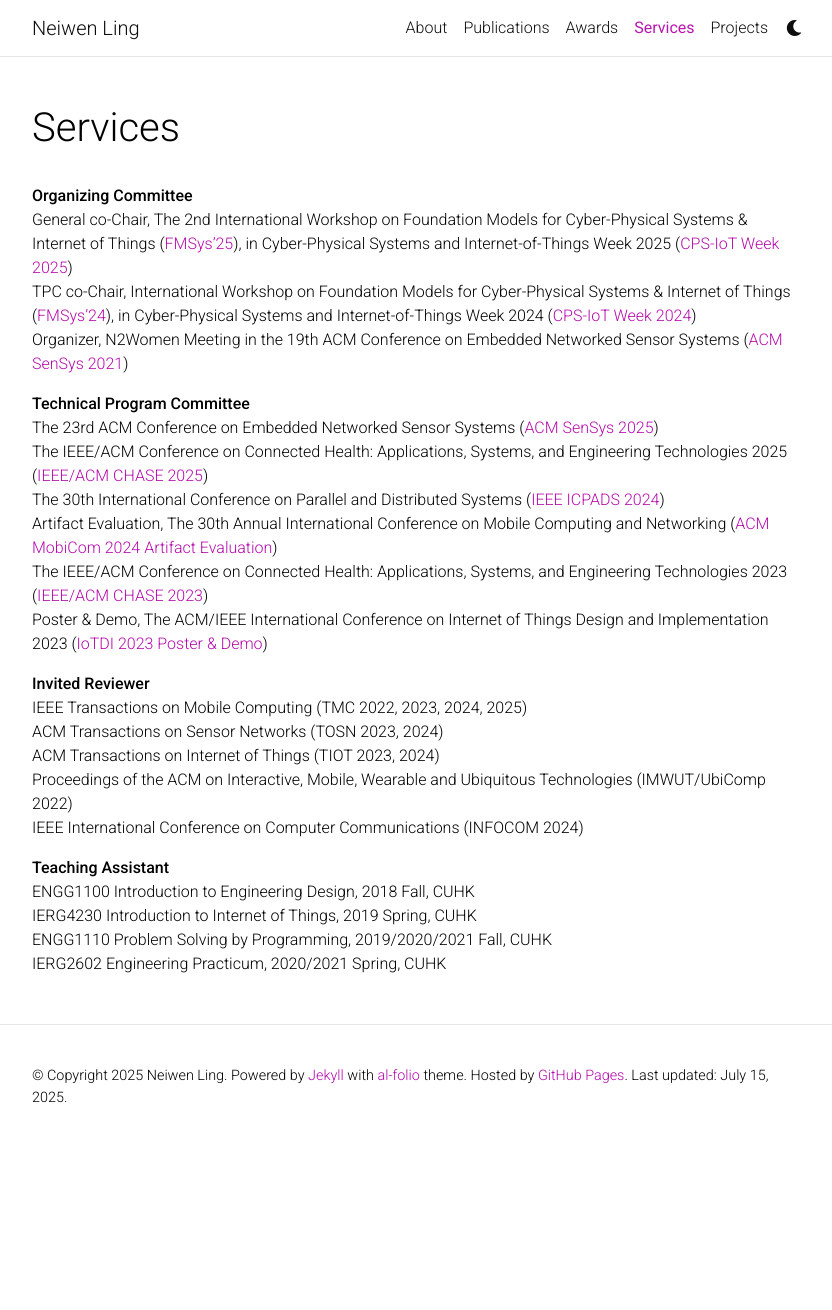
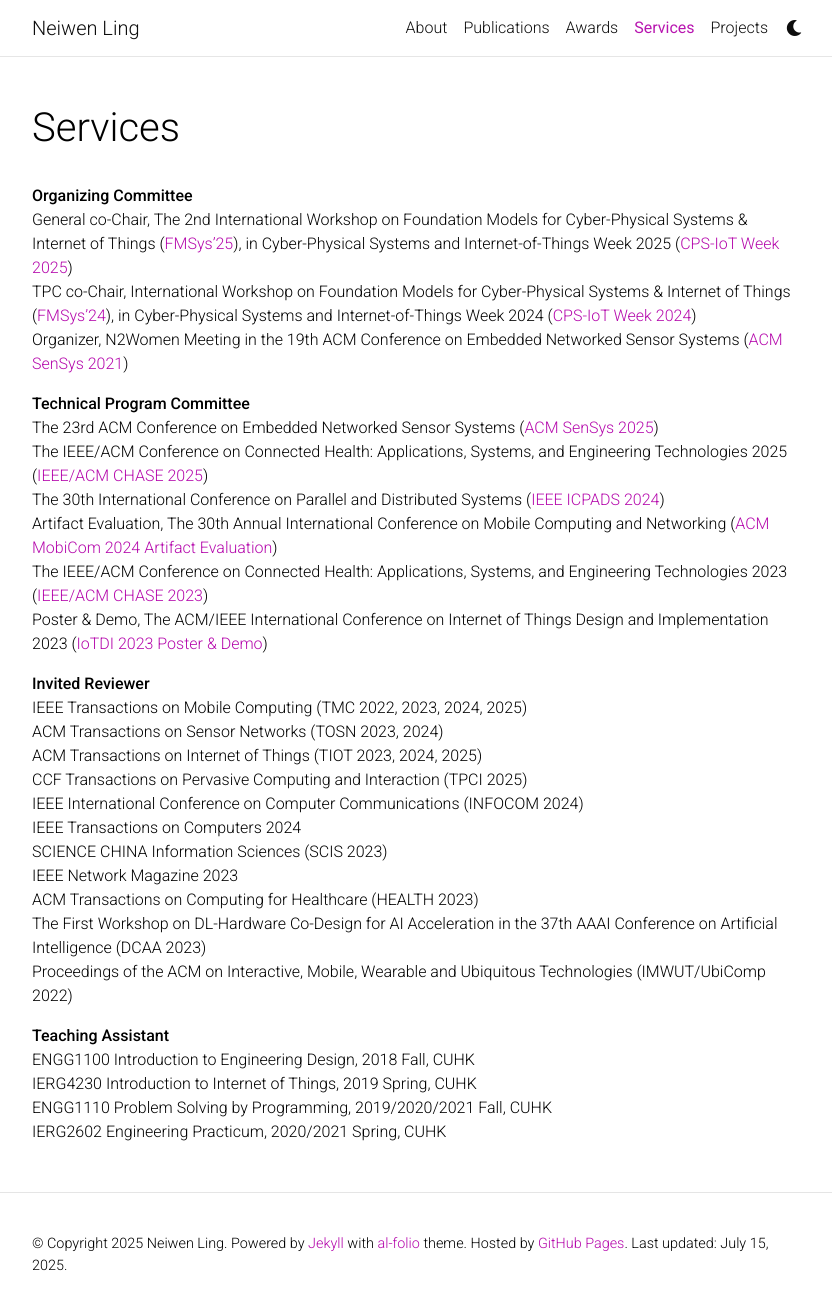
Before and after one commit to Neawhen/neiwen.github.io, a Jekyll site: the page built from _pages/services.md, in a window 1280 px wide and 1316 px high. Shown: the top 1310 px of the window, without its empty margins (223-1055 px from the left). Built offline with Jekyll 4.4.1, drawn with Linux system fonts in a browser that asks for light colours; comment, search, counter and statistics services are not loaded; a style sheet for code colours, icons or effects is not loaded.

Commit message:
Update services.md

```diff
--- a/_pages/services.md
+++ b/_pages/services.md
@@ -22,14 +22,15 @@
 **Invited Reviewer**\
 IEEE Transactions on Mobile Computing (TMC 2022, 2023, 2024, 2025)\
 ACM Transactions on Sensor Networks (TOSN 2023, 2024)\
-ACM Transactions on Internet of Things (TIOT 2023, 2024)\
-Proceedings of the ACM on Interactive, Mobile, Wearable and Ubiquitous Technologies (IMWUT/UbiComp 2022)\
-IEEE International Conference on Computer Communications (INFOCOM 2024)
-<!-- SCIENCE CHINA Information Sciences (SCIS 2023)\
+ACM Transactions on Internet of Things (TIOT 2023, 2024, 2025)\
+CCF Transactions on Pervasive Computing and Interaction (TPCI 2025)\
+IEEE International Conference on Computer Communications (INFOCOM 2024)\
+IEEE Transactions on Computers 2024\
+SCIENCE CHINA Information Sciences (SCIS 2023)\
 IEEE Network Magazine 2023\
 ACM Transactions on Computing for Healthcare (HEALTH 2023)\
-IEEE Transactions on Computers 2024\
-The First Workshop on DL-Hardware Co-Design for AI Acceleration in the 37th AAAI Conference on Artificial Intelligence (DCAA 2023) -->
+The First Workshop on DL-Hardware Co-Design for AI Acceleration in the 37th AAAI Conference on Artificial Intelligence (DCAA 2023)\
+Proceedings of the ACM on Interactive, Mobile, Wearable and Ubiquitous Technologies (IMWUT/UbiComp 2022)
 
 **Teaching Assistant**\
 ENGG1100 Introduction to Engineering Design, 2018 Fall, CUHK\
```
